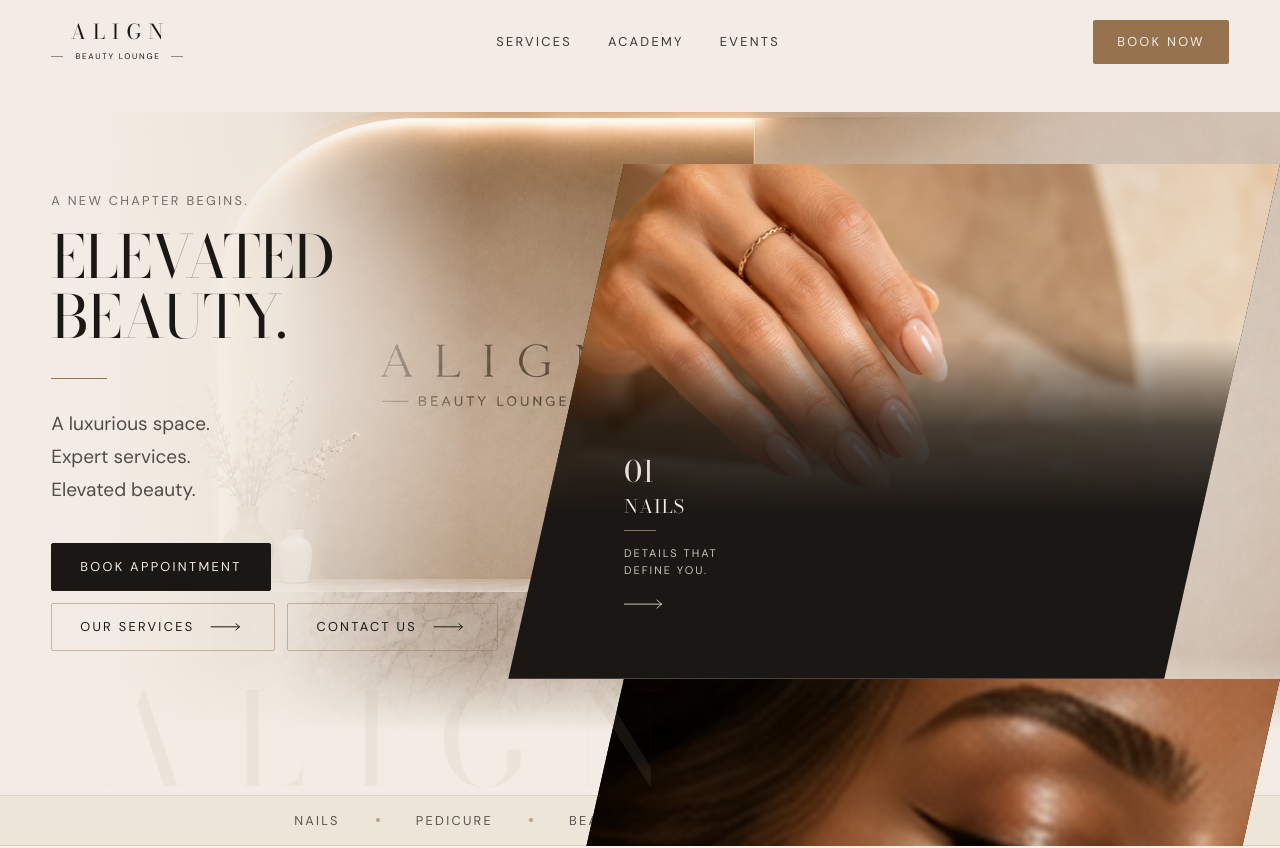
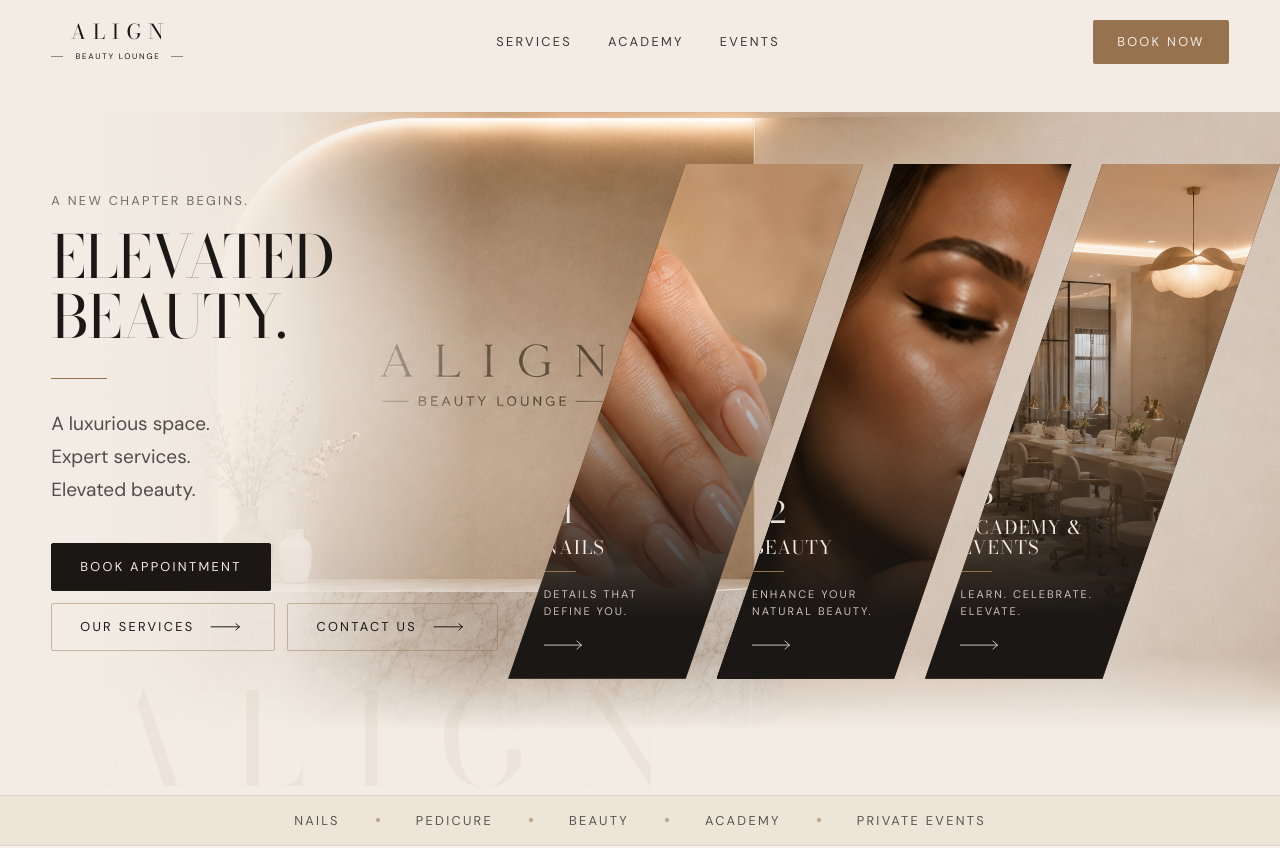
Before and after one commit to Maxkhrys/Alignbeauty, a Next.js app: page / in a window 1280 px wide. Shown: the top 848 px of the page. Built offline with nearby package versions, Linux system fonts and the light colour scheme.

Commit message:
Sharpen and steepen service panels

```diff
--- a/components/HeroServicePanel.tsx
+++ b/components/HeroServicePanel.tsx
@@ -10,16 +10,14 @@
  * Desktop panel. The parallelogram is a clip-path so the <img> inside is never
  * skewed — the shape leans, the photograph stays true.
  *
- * The photograph occupies only the TOP of the panel and the copy sits on solid
- * espresso below it. That is what the moodboard does, and it is also what keeps
- * the images sharp: a full-height photo in a 1:4 panel would have to be scaled
- * ~2.4x to cover, magnifying a narrow slice of the source into a blurry crop.
- * Constraining it to a ~1.7:1 box means each source is used at close to its
- * natural scale, and the gradient hides the seam.
+ * Panels overlap by their transparent clipped corners. This creates the steep,
+ * narrow cream gutters in the reference without skewing or counter-skewing the
+ * photographs, so image pixels stay crisp.
  */
-const LEAN = 15;
+const LEAN = 50;
 const clip = `polygon(${LEAN}% 0%, 100% 0%, ${100 - LEAN}% 100%, 0% 100%)`;
-const PHOTO_HEIGHT = "68%";
+const PANEL_WIDTH = 46;
+const PANEL_STEP = 27;
 
 export function HeroServicePanel({
   service,
@@ -41,7 +39,8 @@
         delay: reduced ? 0 : 0.55 + index * 0.13,
         ease: [0.22, 0.61, 0.36, 1],
       }}
-      className="relative h-full flex-1"
+      className="absolute inset-y-0"
+      style={{ left: `${index * PANEL_STEP}%`, width: `${PANEL_WIDTH}%` }}
     >
       <Link
         href={service.href}
@@ -49,26 +48,26 @@
         className="group relative block h-full w-full overflow-hidden bg-ink"
         style={{ clipPath: clip, WebkitClipPath: clip }}
       >
-        <span className="absolute inset-x-0 top-0 block" style={{ height: PHOTO_HEIGHT }}>
+        <span className="absolute inset-0 block">
           <Image
             src={service.image}
             alt={service.alt}
             fill
             sizes={sizes}
-            quality={90}
+            quality={92}
             className="object-cover transition-transform duration-[1200ms] ease-[var(--ease-align)]
               group-hover:scale-[1.045] motion-reduce:group-hover:scale-100"
             style={{ objectPosition: service.position }}
           />
-          {/* Fades the photo into the espresso below it, so the split is invisible. */}
+          {/* One continuous photograph, darkened only where copy needs contrast. */}
           <span
             aria-hidden="true"
-            className="absolute inset-x-0 bottom-0 h-1/2 bg-gradient-to-t from-ink via-ink/75 to-transparent"
+            className="absolute inset-0 bg-gradient-to-b from-transparent from-[27%] via-ink/45 via-[58%] to-ink to-[88%]"
           />
         </span>
 
         {/* Copy sits inside the lean, clear of the slanted edges. */}
-        <span className="absolute inset-x-0 bottom-0 flex flex-col px-[15%] pb-[9%] text-cream">
+        <span className="absolute bottom-0 left-0 flex w-[52%] flex-col pb-[8%] pl-[10%] pr-[2%] text-cream">
           <span className="u-display text-[clamp(1.6rem,2.3vw,3rem)] leading-none text-cream/95">
             {service.index}
           </span>
```
